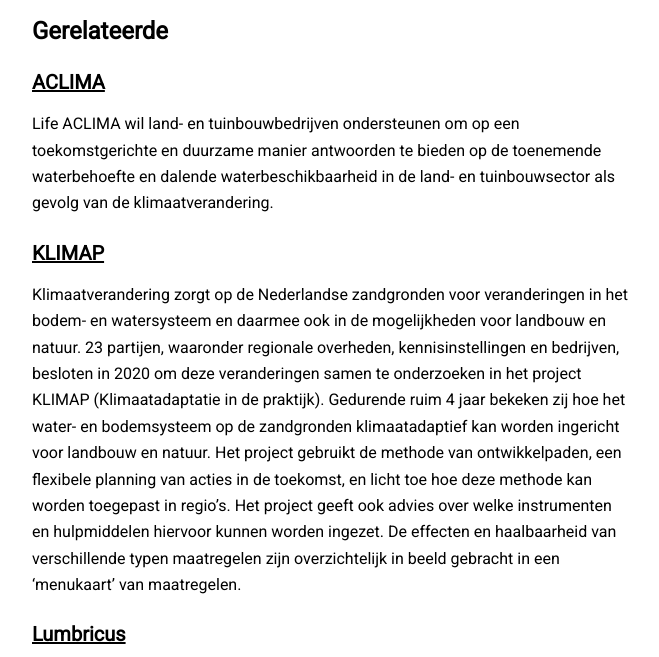
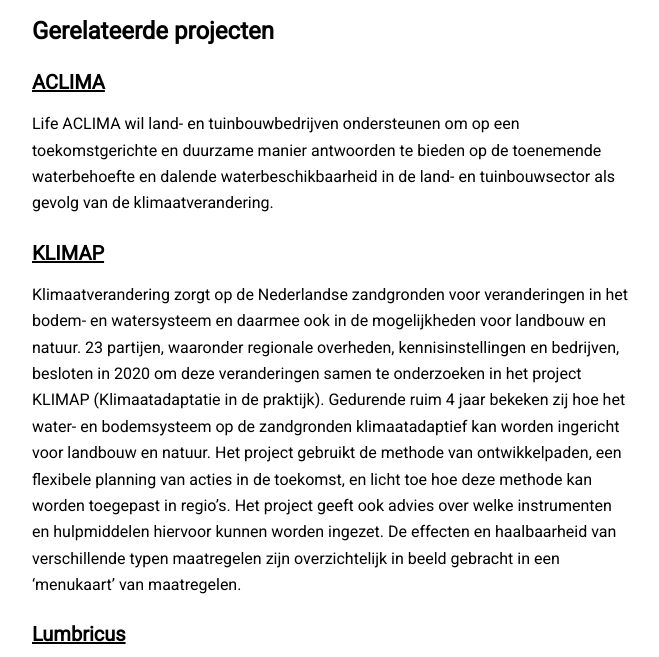
Before and after one commit to sarahgarre/op-peil, a Jekyll site: the page built from pages/documentation.md, in a window 1280 px wide and 900 px high, scrolled down 1981 px, cut to the strip 243-900 px from the top of the window. Shown: the whole strip, without its empty margins (308-967 px from the left). Built offline with Jekyll 4.4.1, drawn with Linux system fonts in a browser that asks for light colours; nearby versions of some CDN libraries.

Commit message:
Update documentation.md

```diff
--- a/pages/documentation.md
+++ b/pages/documentation.md
@@ -49,7 +49,7 @@
 
 <iframe width="560" height="315" src="https://www.youtube.com/embed/pAASnJX6puc" title="Webinar peilgestuurde drainage en subirrigatie" frameborder="0" allowfullscreen></iframe>
 
-## Gerelateerde
+## Gerelateerde projecten
 ### [ACLIMA](https://lifeaclima.eu/)
 Life ACLIMA wil land- en tuinbouwbedrijven ondersteunen om op een toekomstgerichte en duurzame manier antwoorden te bieden op de toenemende waterbehoefte en dalende waterbeschikbaarheid in de land- en tuinbouwsector als gevolg van de klimaatverandering.
 
```
